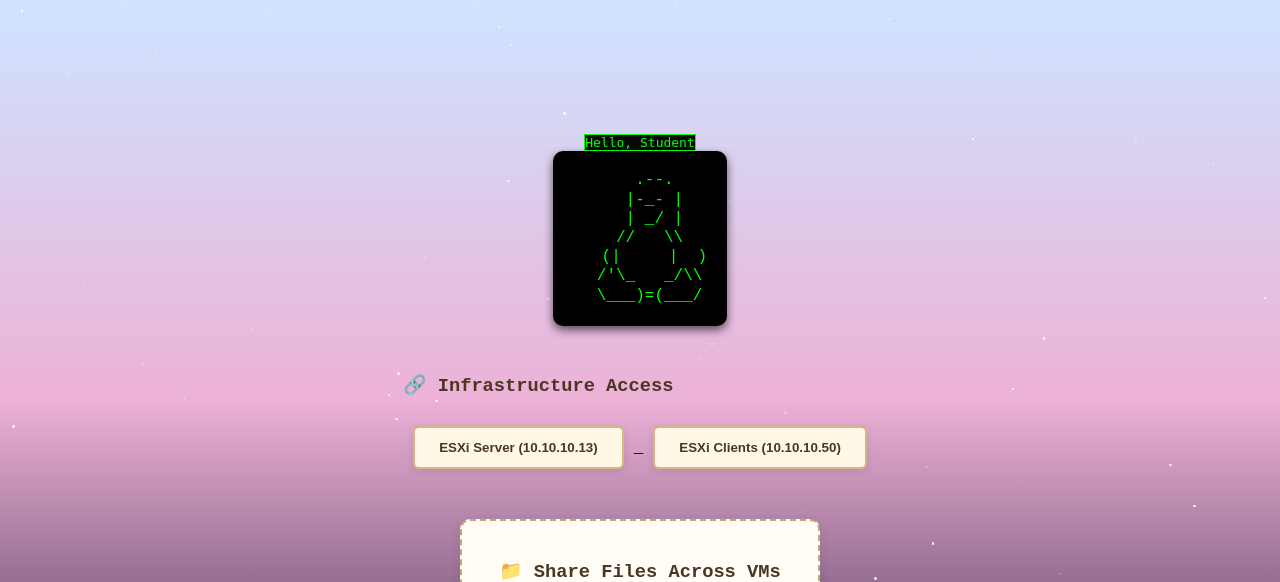
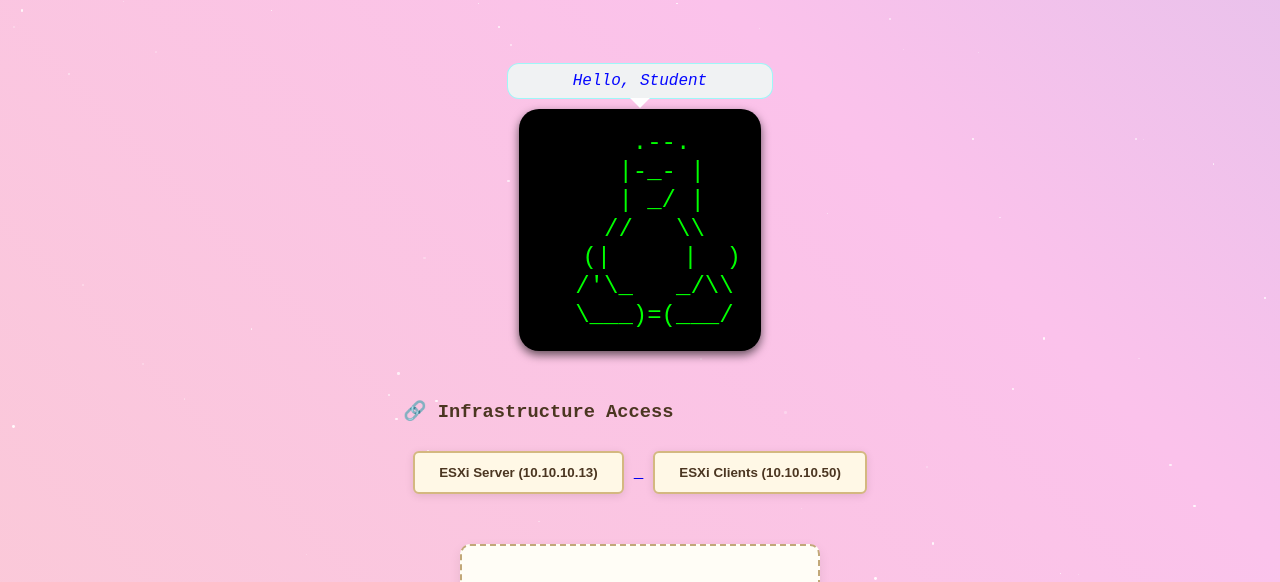
Before and after one commit to jsanti1975on/https-share-temp, a Flask app: page / in a window 1280 px wide. Shown: the top 582 px of the page. Run offline with Flask 3, Linux system fonts and the light colour scheme.

Commit message:
Update index.html

```diff
--- a/project/templates/index.html
+++ b/project/templates/index.html
@@ -19,13 +19,13 @@
 
     #ascii {
       white-space: pre;
-      font-size: 16px;
+      font-size: 24px;
       line-height: 1.2;
       text-align: center;
       padding: 20px;
       background: #000;            /* Terminal black */
       color: #00ff00;              /* Green text */
-      border-radius: 10px;
+      border-radius: 20px;
       box-shadow: 0 4px 10px rgba(0, 0, 0, 0.6);
       font-family: 'Courier New', Courier, monospace;
     }
@@ -39,20 +39,32 @@
     }
 
     .speech-bubble {
-      background: #000;            /* Terminal bubble black */
-      color: #00ff00;              /* Terminal green */
-      border: 1px solid #0f0;
-      font-family: monospace;
-      opacity: 0.96;
+      position: absolute;
+      left: 50%;
+      transform: translateX(-50%);
+      bottom: 100%;
+      margin-bottom: 10px;
+      background: rgb(240, 243, 243); /* stronger so it's visible on black */
+      color: rgb(0, 4, 255);
+      padding: 8px 12px;
+      border-top: 10px solid #000; /* match the bubble bg */
+      border-radius: 12px;
+      border: 1px solid rgba(0,255,255,0.35);
+      min-width: 240px;
+      max-width: 420px;
+      word-break: break-word;
+      text-align: center;
+      font-style: italic;
+      pointer-events: auto; /* allow clicking the bubble to pause */
+      transition: transform 120ms ease, box-shadow 120ms ease, opacity 120ms ease;
+      opacity: 0.98;
+      z-index: 10;
     }
 
-    .speech-bubble::after {
-      border-top: 20px solid #000; /* Black triangle for speech tail */
-    }
 
     .speech-bubble.talk {
       transform: translateX(-50%) translateY(-6px) scale(1.03);
-      box-shadow: 0 6px 18px rgba(0,0,0,0.06), 0 2px 6px rgba(0,0,0,0.06) inset;
+      box-shadow: 0 6px 18px rgba(0,0,0,0.06), 0 2px 6px rgba(243, 237, 237, 0.993) inset;
     }
 
     .speech-bubble.below {
@@ -62,11 +74,24 @@
       margin-bottom: 0;
     }
 
+    .speech-bubble::after {
+      content: '';
+      position: absolute;
+      top: 100%;
+      left: 50%;
+      transform: translateX(-50%);
+      width: 0;
+      height: 0;
+      border-left: 10px solid transparent;
+      border-right: 10px solid transparent;
+      border-top: 10px solid #ffffff;
+    }
+
     .speech-bubble.below::after {
       top: auto;
       bottom: 100%;
       border-top: none;
-      border-bottom: 10px solid #fff8e6;
+      border-bottom: 10px solid #ffffff;
     }
 
     .nav-button {
@@ -267,13 +292,15 @@
     width: 100%;
     height: 100%;
     z-index: -3;
-    background: linear-gradient(to top, #2d1f42, #ecb1d9, #cde5ff);
-    animation: animeSky 30s ease-in-out infinite alternate;
+    background: linear-gradient(45deg, #ff9a9e, #fad0c4, #fbc2eb, #a6c1ee);
+    background-size: 400% 400%;
+    animation: gradientFlow 30s ease infinite;
   }
 
-  @keyframes animeSky {
-    0% { filter: hue-rotate(0deg); }
-    100% { filter: hue-rotate(30deg); }
+  @keyframes gradientFlow {
+    0% { background-position: 0% 50%; }
+    50% { background-position: 100% 50%; }
+    100% { background-position: 0% 50%; }
   }
 
   .anime-stars {
```
